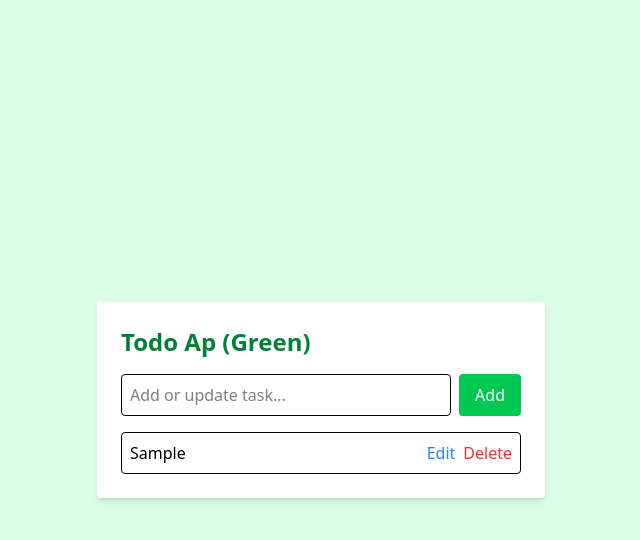
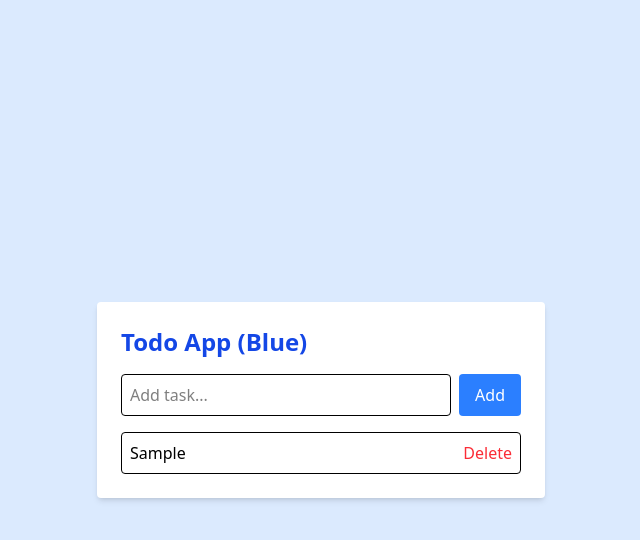
Before and after one commit to KetuCoder/React-Project-BlueGreen, a React (Vite) app: page / in a window 1280 px wide. Both pictures are taken after typing "Sample" into the empty fields and a click on the button "Add". Shown: the top 540 px of the page, without its empty margins (319-959 px from the left). Built offline with nearby package versions, Linux system fonts and the light colour scheme.

Commit message:
Update App.jsx

```diff
--- a/src/App.jsx
+++ b/src/App.jsx
@@ -1,27 +1,14 @@
-// src/App.js - Green Version
+// src/App.js - Blue Version
 import React, { useState } from 'react';
 
 function App() {
   const [todos, setTodos] = useState([]);
   const [task, setTask] = useState('');
-  const [editId, setEditId] = useState(null);
 
-  const addOrUpdateTodo = () => {
+  const addTodo = () => {
     if (task.trim() === '') return;
-
-    if (editId) {
-      setTodos(todos.map(todo => (todo.id === editId ? { ...todo, text: task } : todo)));
-      setEditId(null);
-    } else {
-      setTodos([...todos, { id: Date.now(), text: task }]);
-    }
-
+    setTodos([...todos, { id: Date.now(), text: task }]);
     setTask('');
-  };
-
-  const editTodo = (todo) => {
-    setTask(todo.text);
-    setEditId(todo.id);
   };
 
   const deleteTodo = (id) => {
@@ -29,29 +16,28 @@ function App() {
   };
 
   return (
-    <div className="min-h-screen bg-green-100 flex items-center justify-center">
+    <div className="min-h-screen bg-blue-100 flex items-center justify-center">
       <div className="bg-white p-6 rounded shadow-md w-full max-w-md">
-        <h1 className="text-2xl font-bold mb-4 text-green-700">Todo Ap (Green)</h1>
+        <h1 className="text-2xl font-bold mb-4 text-blue-700">Todo App (Blue)</h1>
         <div className="flex gap-2 mb-4">
           <input
             type="text"
             className="flex-1 p-2 border rounded"
             value={task}
             onChange={(e) => setTask(e.target.value)}
-            placeholder="Add or update task..."
+            placeholder="Add task..."
           />
-          <button onClick={addOrUpdateTodo} className="bg-green-500 text-white px-4 py-2 rounded hover:bg-green-600">
-            {editId ? 'Update' : 'Add'}
+          <button onClick={addTodo} className="bg-blue-500 text-white px-4 py-2 rounded hover:bg-blue-600">
+            Add
           </button>
         </div>
         <ul className="space-y-2">
           {todos.map(todo => (
             <li key={todo.id} className="flex justify-between items-center border p-2 rounded">
               <span>{todo.text}</span>
-              <div className="space-x-2">
-                <button onClick={() => editTodo(todo)} className="text-blue-500 hover:text-blue-700">Edit</button>
-                <button onClick={() => deleteTodo(todo.id)} className="text-red-500 hover:text-red-700">Delete</button>
-              </div>
+              <button onClick={() => deleteTodo(todo.id)} className="text-red-500 hover:text-red-700">
+                Delete
+              </button>
             </li>
           ))}
         </ul>
```
